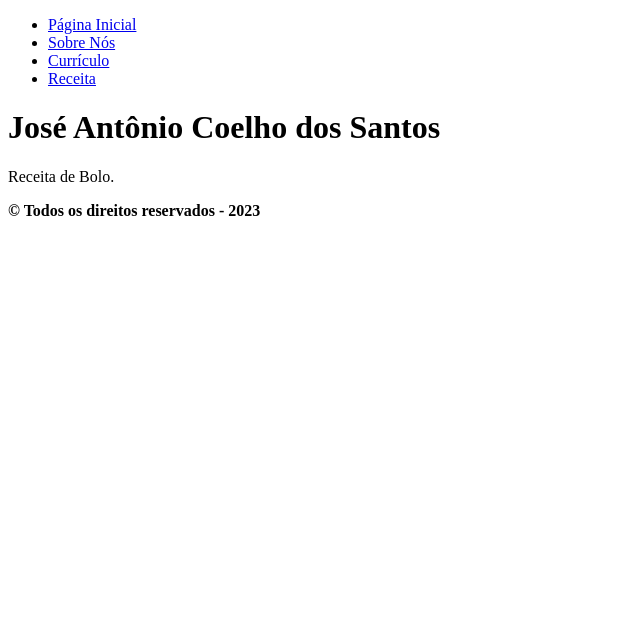
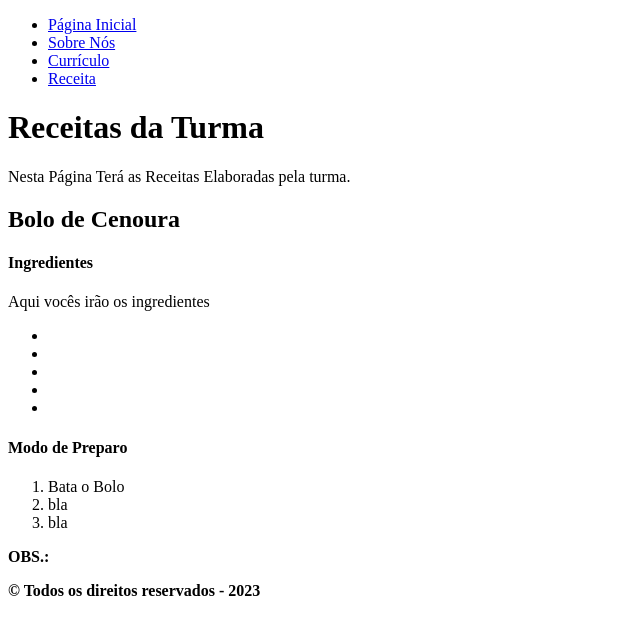
Before and after one commit to tonico-jacs/pep-vscode, a plain HTML site: page Aula_HTML/receita.html in a window 1280 px wide. Shown: the whole page, without its empty margins (0-640 px from the left). Drawn offline with Linux system fonts and the light colour scheme.

Commit message:
28-03-23

```diff
--- a/Aula_HTML/receita.html
+++ b/Aula_HTML/receita.html
@@ -23,8 +23,29 @@
     </header>
     <main>
         <div>
-        <h1>José Antônio Coelho dos Santos</h1>
-        <p>Receita de Bolo.</p>
+        <h1>Receitas da Turma</h1>
+        <p>Nesta Página Terá as Receitas Elaboradas pela turma.</p>
+        </div>
+        <h2>Bolo de Cenoura</h2>
+        <div>
+            <h4>Ingredientes</h4>
+            <p>Aqui vocês irão os ingredientes</p>
+            <ul>
+                <li></li>
+                <li></li>
+                <li></li>
+                <li></li>
+                <li></li>
+            </ul>
+        </div>
+        <div>
+            <h4>Modo de Preparo</h4>
+            <ol>
+                <li>Bata o Bolo</li>
+                <li>bla</li>
+                <li>bla</li>
+            </ol>
+            <p><b>OBS.:</b></p>
         </div>
     </main>
     <footer>
```
Also changed, not shown: Aula_HTML/curriculo.html (+5 -0 lines).
